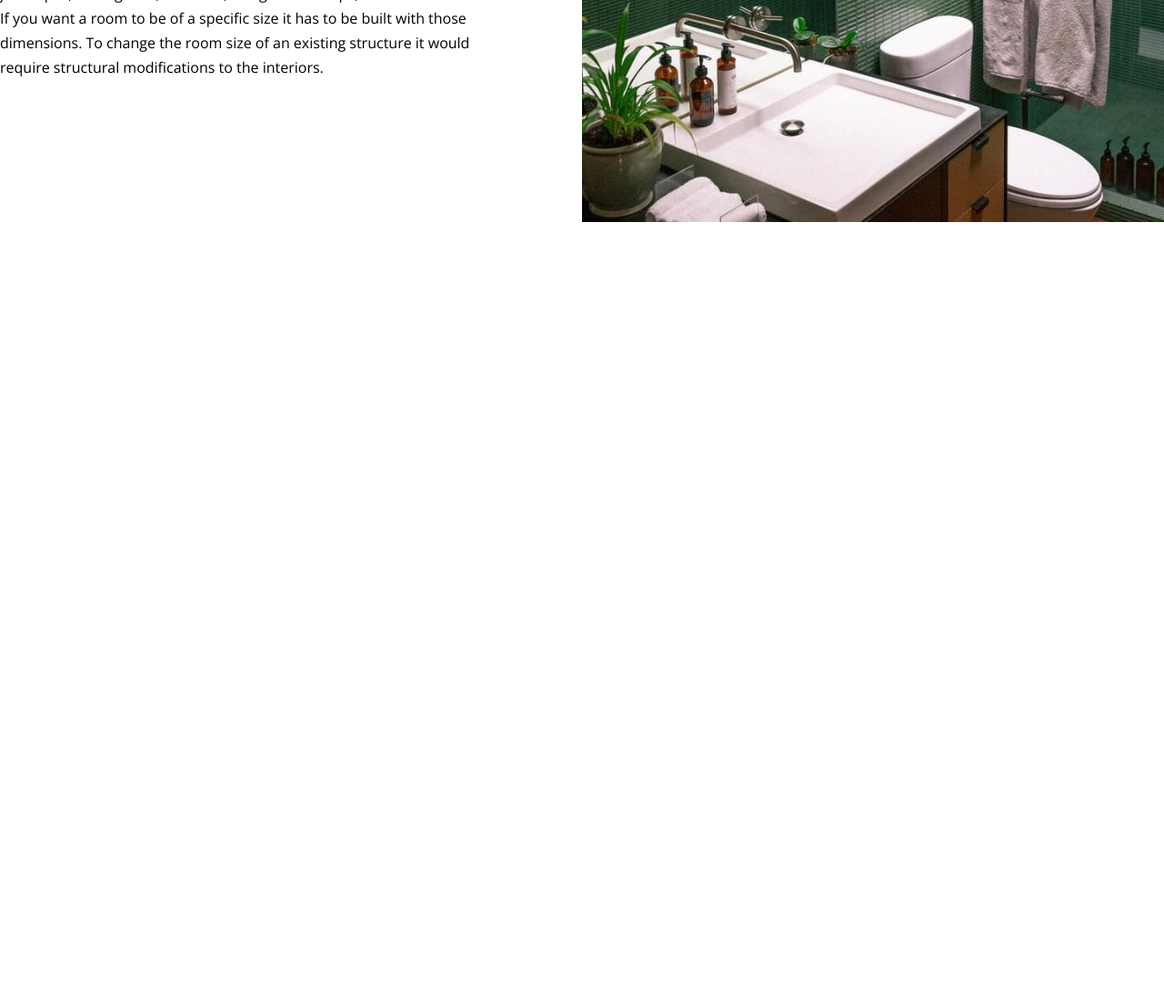
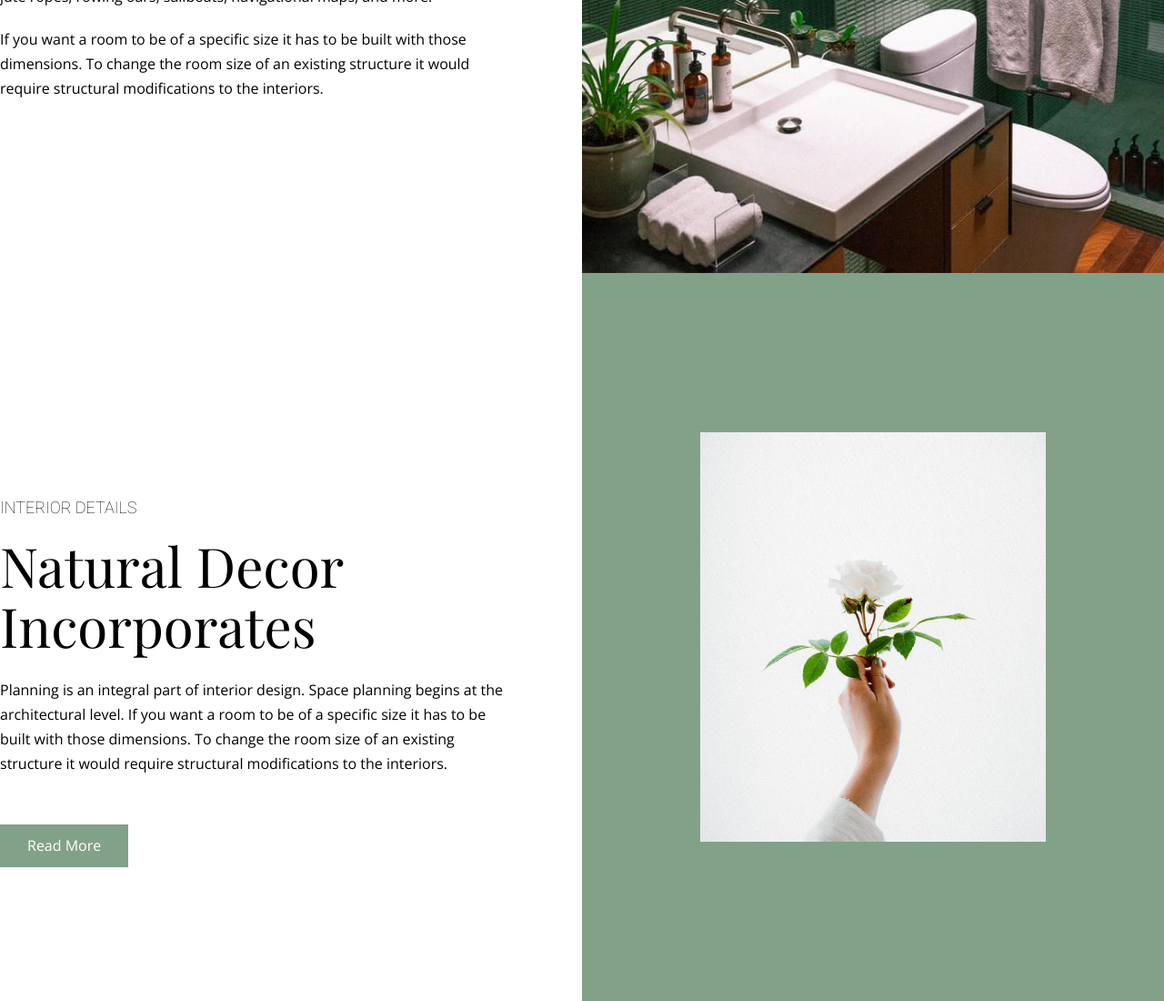
Before and after one commit to JessicaBrochu/Green-Home, a website built with Vite: page src/index.html in a window 1280 px wide. Shown: the part 500-1600 px from the top of the page at 91% size. Before the commit the page ends 800 px from the top, so only its background shows below. Built offline with nearby package versions, Linux system fonts and the light colour scheme.

Commit message:
Add interior-details section and the buttons component

```diff
--- a/src/index.html
+++ b/src/index.html
@@ -38,5 +38,18 @@
       </div>
       <div class="hero__media"></div>
     </section>
+    <section class="interior-details">
+      <div class="wrapper">
+        <div class="interior-details__content">
+          <h3>INTERIOR DETAILS</h3>
+          <h2>Natural Decor Incorporates</h2>
+          <p>Planning is an integral part of interior design. Space planning begins at the architectural level. If you want a room to be of a specific size it has to be built with those dimensions. To change the room size of an existing structure it would require structural modifications to the interiors.</p>
+          <a href="#" class="button">Read More</a>
+        </div>
+      </div>
+      <div class="interior-details__media">
+        <img src="/src/images/natural-decor-incorporates-1126x1500.jpg" alt="">
+      </div>
+    </section>
   </body>
 </html>
--- /dev/null
+++ b/src/styles/components/_buttons.scss
@@ -0,0 +1,5 @@
+.button{
+    padding: 10px 30px;
+    color: var(--color-content-action);
+    background-color: var(--color-background-action);
+}
--- a/src/styles/main.scss
+++ b/src/styles/main.scss
@@ -3,17 +3,19 @@
 
 /*** BASE ***/
 @import 'base/normalize';
-@import 'base/reset.local';
+@import 'base/reset-local';
 @import 'base/typography';
 
 /*** COMPONENTS ***/
 @import 'components/_wrapper.scss';
+@import 'components/_buttons.scss';
 
 /*** LAYOUT ***/
 @import 'layout/_header.scss';
 
 /*** SECTIONS ***/
 @import 'sections/_hero.scss';
+@import 'sections/_interior-details.scss';
 
 /*** UTILITIES ***/
 @import 'utilities/_variables.scss';
--- a/src/styles/sections/_hero.scss
+++ b/src/styles/sections/_hero.scss
@@ -1,6 +1,6 @@
 .hero{
     display: flex;
-    height: 85vh;
+    height: 92vh;
     position: relative;
 
     .wrapper{
@@ -19,7 +19,11 @@
         padding-right: 80px;
 
         h1{
-            padding: 20px 0 10px 0;
+            padding-bottom: 20px;
+        }
+
+        p{
+            padding-bottom: 20px;
         }
     }
 
@@ -28,8 +32,8 @@
         right: 0;
         bottom: 0;
         width: 50%;
-        height: 85vh;
-        background-image: url("/src/images/green-room-720x885.jpg");
+        height: 100%;
+        background-image: url("/src/images/green-room-720x800.jpg");
         background-position: 50% 50%;
         background-repeat: no-repeat;
         background-size: cover;
--- /dev/null
+++ b/src/styles/sections/_interior-details.scss
@@ -0,0 +1,47 @@
+.interior-details{
+    display: flex;
+    height: 100vh;
+    position: relative;
+
+    .wrapper{
+        display: flex;
+        align-items: center;
+        position: absolute;
+        height: 100%;
+        width: 100%;
+        left: 50%;
+        transform: translateX(-50%);
+    }
+
+    .interior-details__content{
+        width: 50%;
+        padding-right: 80px;
+        position: relative;
+
+        .button{
+            position: absolute;
+            bottom: -100px;
+        }
+
+        h2{
+            padding: 20px 0 25px 0;
+        }
+    }
+
+    .interior-details__media{
+        position: absolute;
+        right: 0;
+        display: flex;
+        justify-content: center;
+        align-items: center;
+        height: 100%;
+        width: 50%;
+        background-color: var(--color-background-secondary);
+
+        img{
+            object-fit: cover;
+            width: 380px;
+            height: 450px;
+        }
+    }
+}
--- a/src/styles/utilities/_headings.scss
+++ b/src/styles/utilities/_headings.scss
@@ -4,7 +4,7 @@
 
   h2 {
     font: 400 var(--font-size-h2) var(--font-secondary);
-    letter-spacing: -0.1px;
+    line-height: 1.1;
   }
 
   h3 {
```
Also changed, not shown: src/images/green-room-720x800.jpg (added), src/images/green-room-720x885.jpg (deleted), src/styles/base/reset-local.css (renamed from src/styles/base/reset.local.css), src/styles/main.css, 1 other file.
